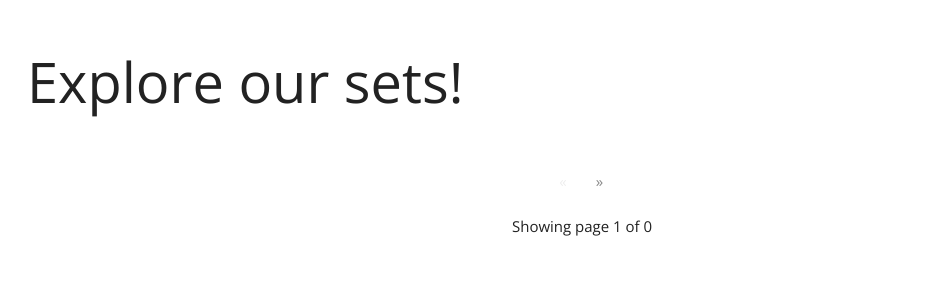
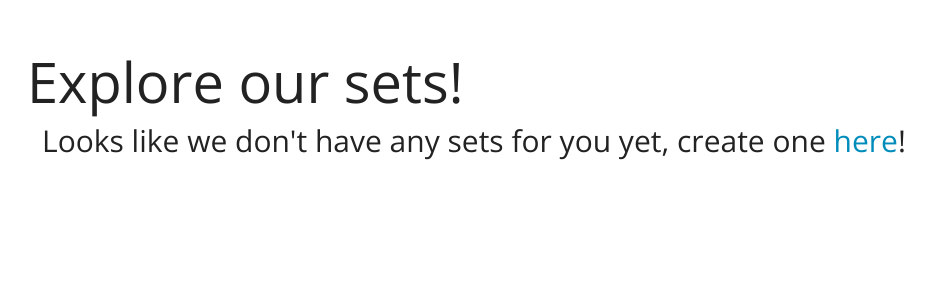
Before and after one commit to dkclee/MTWord, a Flask app: page /explore in a window 1280 px wide. Shown: the part 55-355 px from the top of the page, without its empty margins (58-993 px from the left). Run offline with Flask 2, Linux system fonts and the light colour scheme; data that the repository does not hold is empty; some libraries are stand-ins or nearby versions.

Commit message:
edit set_list page if there are no sets for a user

```diff
--- a/app.py
+++ b/app.py
@@ -358,7 +358,9 @@ def create_new_set():
 @app.route("/sets/<int:set_id>/edit", methods=["GET", "POST"])
 @login_required
 def edit_set(set_id):
-    """ Display the functionality to the set """
+    """ Display the functionality to the set
+        - Populate the form with data ahead of time
+    """
 
     form = SetForm()
 
--- a/templates/sets/_pagination.html
+++ b/templates/sets/_pagination.html
@@ -1,3 +1,5 @@
+{% if set_paginate.pages != 0 %}
+
     <nav aria-label="Page navigation">
         <ul class="pagination justify-content-center">
             <li class="page-item {% if set_paginate.page == 1 %}disabled{% endif %}">
@@ -31,3 +33,5 @@
     <p class="mb-5 mt-3 text-center">
         Showing page {{ set_paginate.page }} of {{ set_paginate.pages }}
     </p>
+
+{% endif %}
--- a/templates/sets/_sets.html
+++ b/templates/sets/_sets.html
@@ -1,3 +1,4 @@
+{% if sets %}
     {% for set in sets %}
         <div class="row justify-content-center my-5">
             <div class="col-10">
@@ -21,3 +22,8 @@
             </div>
         </div>
     {% endfor %}
+{% else %}
+    <div class="container">
+        <h2>Looks like we don't have any sets for you yet, create one <a href="{{ url_for('create_new_set') }}">here</a>!</h2>
+    </div>
+{% endif %}
```
Lines whose indentation alone changed are shown as unchanged.
